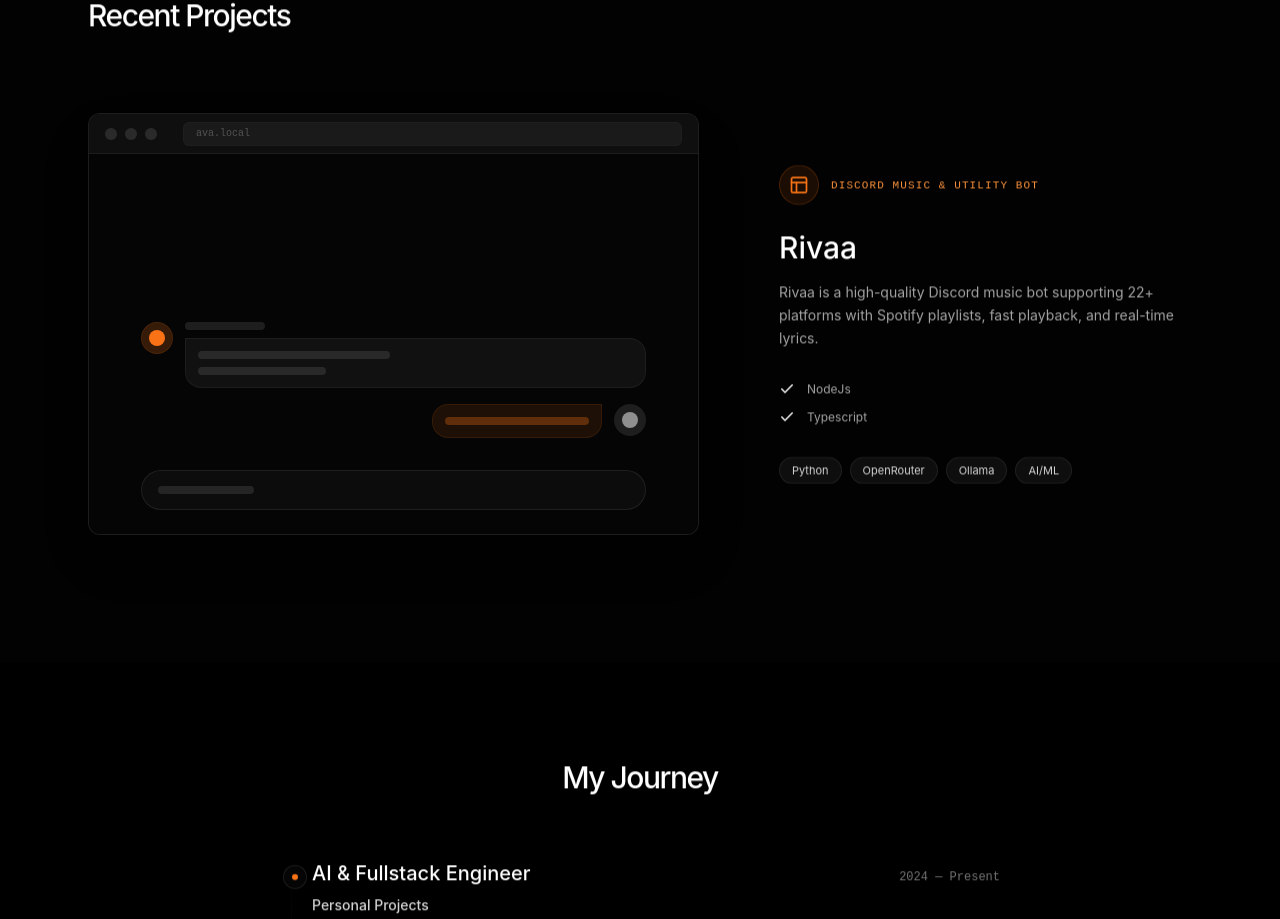
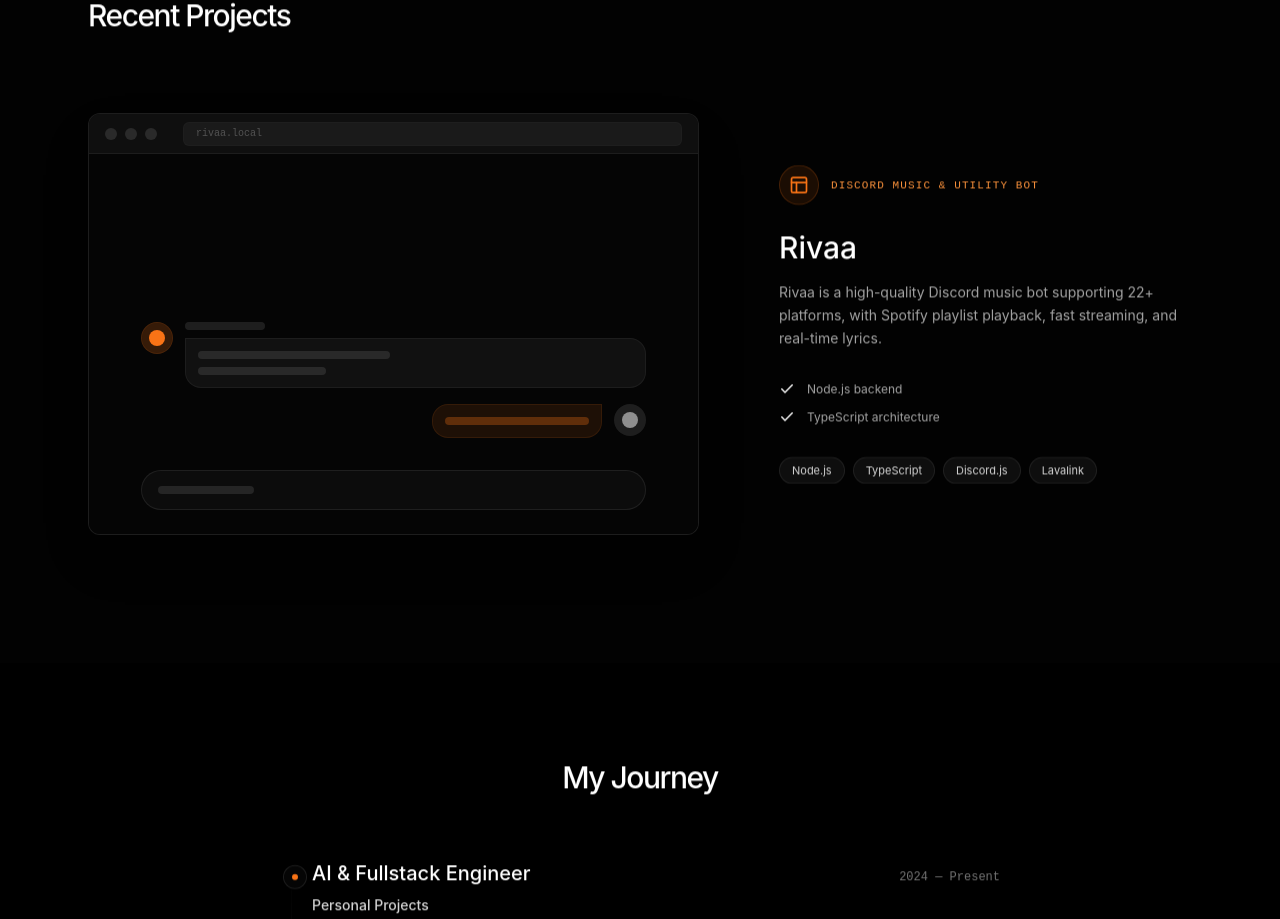
Before and after one commit to WarriorOGZz/wwxpr, a Next.js app: page / in a window 1280 px wide. Shown: the part 2120-3039 px from the top of the page. Built offline with nearby package versions, Linux system fonts and the light colour scheme.

Commit message:
Revise Rivaa project details in Projects component
Updated project description and technologies used for Rivaa.

```diff
--- a/components/Projects.tsx
+++ b/components/Projects.tsx
@@ -1,58 +1,81 @@
 'use client'
 
-import { Layout, Check, ArrowUpRight, Code2 } from 'lucide-react'
-
+import { Layout, Check, Code2 } from 'lucide-react'
 
 export default function Projects() {
   return (
     <section id="work" className="py-32 bg-[#020202] border-t border-white/[0.06] relative z-10">
       <div className="max-w-6xl mx-auto px-6">
-        <h2 className="text-3xl font-medium text-white tracking-tighter mb-20 reveal-on-scroll">Recent Projects</h2>
+        <h2 className="text-3xl font-medium text-white tracking-tighter mb-20 reveal-on-scroll">
+          Recent Projects
+        </h2>
 
         <div className="space-y-32">
 
           {/* Project 1: Rivaa - Discord Music Bot */}
           <div className="group grid grid-cols-1 lg:grid-cols-12 gap-12 lg:gap-20 items-center">
+
             <div className="lg:col-span-7 relative perspective-1000 reveal-on-scroll delay-100">
+
               <div className="absolute inset-0 bg-gradient-to-r from-orange-500/10 to-amber-500/10 blur-[80px] rounded-full opacity-0 group-hover:opacity-100 transition-opacity duration-700"></div>
 
               {/* 3D Card Effect */}
               <div className="relative rounded-xl bg-[#0a0a0a] border border-white/[0.08] overflow-hidden shadow-2xl transition-all duration-500 transform group-hover:rotate-y-2 group-hover:scale-[1.01] group-hover:shadow-[0_20px_50px_rgba(0,0,0,0.5)]">
+
                 {/* Browser Chrome */}
                 <div className="h-10 bg-[#0f0f0f] border-b border-white/[0.06] flex items-center px-4 gap-2.5">
+
                   <div className="flex gap-2">
                     <div className="w-3 h-3 rounded-full bg-[#2a2a2a]"></div>
                     <div className="w-3 h-3 rounded-full bg-[#2a2a2a]"></div>
                     <div className="w-3 h-3 rounded-full bg-[#2a2a2a]"></div>
                   </div>
-                  <div className="ml-4 flex-1 h-6 bg-[#1a1a1a] rounded-md border border-white/[0.02] text-[10px] text-neutral-600 flex items-center px-3 font-mono">ava.local</div>
+
+                  <div className="ml-4 flex-1 h-6 bg-[#1a1a1a] rounded-md border border-white/[0.02] text-[10px] text-neutral-600 flex items-center px-3 font-mono">
+                    rivaa.local
+                  </div>
+
                 </div>
+
                 {/* UI Content */}
                 <div className="aspect-[16/10] bg-[#050505] p-6 relative flex flex-col justify-end">
+
                   {/* Chat Interface Visual */}
                   <div className="space-y-4 max-w-[90%] mx-auto w-full">
+
                     <div className="flex gap-3">
+
                       <div className="w-8 h-8 rounded-full bg-orange-500/20 flex items-center justify-center border border-orange-500/10">
                         <div className="w-4 h-4 rounded-full bg-orange-500"></div>
                       </div>
+
                       <div className="flex-1 space-y-2">
                         <div className="h-2 w-20 bg-white/10 rounded-full"></div>
+
                         <div className="p-3 rounded-2xl rounded-tl-none bg-white/[0.05] border border-white/[0.05]">
                           <div className="h-2 w-48 bg-white/10 rounded mb-2"></div>
                           <div className="h-2 w-32 bg-white/10 rounded"></div>
                         </div>
                       </div>
+
                     </div>
+
                     <div className="flex gap-3 flex-row-reverse">
+
                       <div className="w-8 h-8 rounded-full bg-white/10 flex items-center justify-center">
                         <div className="w-4 h-4 rounded-full bg-white/50"></div>
                       </div>
+
                       <div className="flex-1 space-y-2 flex flex-col items-end">
+
                         <div className="p-3 rounded-2xl rounded-tr-none bg-orange-500/10 border border-orange-500/10">
                           <div className="h-2 w-36 bg-orange-500/30 rounded"></div>
                         </div>
+
                       </div>
+
                     </div>
+
                   </div>
 
                   {/* Input Area */}
@@ -60,45 +83,88 @@
                     <div className="h-2 w-24 bg-white/10 rounded-full"></div>
                   </div>
 
-                  {/* Overlay Buttons for Ava */}
+                  {/* Overlay Buttons for Rivaa */}
                   <div className="absolute inset-0 bg-black/60 backdrop-blur-[2px] opacity-0 group-hover:opacity-100 transition-all duration-300 flex items-center justify-center gap-3">
-                    <a href="https://github.com/WarriorOGZzZ/rivaamusixoolp" target="_blank" rel="noopener noreferrer" className="px-5 py-2.5 bg-black/40 backdrop-blur-md border border-white/20 text-white text-xs font-medium rounded-full transform translate-y-4 group-hover:translate-y-0 transition-all duration-300 delay-75 hover:bg-white/10 hover:scale-105 active:scale-95 flex items-center gap-2 hover:border-white/40">
-                      <Code2 className="w-3.5 h-3.5" /> View Source
+
+                    <a
+                      href="https://github.com/WarriorOGZzZ/rivaamusixoolp"
+                      target="_blank"
+                      rel="noopener noreferrer"
+                      className="px-5 py-2.5 bg-black/40 backdrop-blur-md border border-white/20 text-white text-xs font-medium rounded-full transform translate-y-4 group-hover:translate-y-0 transition-all duration-300 delay-75 hover:bg-white/10 hover:scale-105 active:scale-95 flex items-center gap-2 hover:border-white/40"
+                    >
+                      <Code2 className="w-3.5 h-3.5" />
+                      View Source
                     </a>
+
                   </div>
+
                 </div>
+
               </div>
+
             </div>
 
             {/* Text Content */}
             <div className="lg:col-span-5 reveal-on-scroll delay-200">
+
               <div className="mb-6 flex items-center gap-3">
+
                 <div className="w-10 h-10 rounded-full bg-orange-500/10 flex items-center justify-center border border-orange-500/20">
                   <Layout className="w-5 h-5 text-orange-500" />
                 </div>
-                <span className="text-[11px] font-mono text-orange-400 uppercase tracking-widest">Discord Music & Utility Bot</span>
+
+                <span className="text-[11px] font-mono text-orange-400 uppercase tracking-widest">
+                  Discord Music & Utility Bot
+                </span>
+
               </div>
-              <h3 className="text-3xl font-medium text-white mb-4 group-hover:text-shine transition-all">Rivaa</h3>
+
+              <h3 className="text-3xl font-medium text-white mb-4 group-hover:text-shine transition-all">
+                Rivaa
+              </h3>
+
               <p className="text-neutral-400 leading-relaxed mb-8 text-sm">
-                Rivaa is a high-quality Discord music bot supporting 22+ platforms with Spotify playlists, fast playback, and real-time lyrics.
+                Rivaa is a high-quality Discord music bot supporting 22+ platforms,
+                with Spotify playlist playback, fast streaming, and real-time lyrics.
               </p>
+
               <ul className="space-y-3 mb-8">
+
                 <li className="flex items-center gap-3 text-xs text-neutral-400">
-                  <Check className="w-4 h-4 text-white" /> NodeJs
+                  <Check className="w-4 h-4 text-white" />
+                  Node.js backend
                 </li>
+
                 <li className="flex items-center gap-3 text-xs text-neutral-400">
-                  <Check className="w-4 h-4 text-white" /> Typescript
+                  <Check className="w-4 h-4 text-white" />
+                  TypeScript architecture
                 </li>
+
               </ul>
+
               <div className="flex flex-wrap gap-2">
-                <span className="px-3 py-1 text-[11px] text-neutral-300 bg-white/[0.05] border border-white/[0.08] rounded-full">Python</span>
-                <span className="px-3 py-1 text-[11px] text-neutral-300 bg-white/[0.05] border border-white/[0.08] rounded-full">OpenRouter</span>
-                <span className="px-3 py-1 text-[11px] text-neutral-300 bg-white/[0.05] border border-white/[0.08] rounded-full">Ollama</span>
-                <span className="px-3 py-1 text-[11px] text-neutral-300 bg-white/[0.05] border border-white/[0.08] rounded-full">AI/ML</span>
+
+                <span className="px-3 py-1 text-[11px] text-neutral-300 bg-white/[0.05] border border-white/[0.08] rounded-full">
+                  Node.js
+                </span>
+
+                <span className="px-3 py-1 text-[11px] text-neutral-300 bg-white/[0.05] border border-white/[0.08] rounded-full">
+                  TypeScript
+                </span>
+
+                <span className="px-3 py-1 text-[11px] text-neutral-300 bg-white/[0.05] border border-white/[0.08] rounded-full">
+                  Discord.js
+                </span>
+
+                <span className="px-3 py-1 text-[11px] text-neutral-300 bg-white/[0.05] border border-white/[0.08] rounded-full">
+                  Lavalink
+                </span>
+
               </div>
+
             </div>
+
           </div>
-
 
         </div>
       </div>
```
